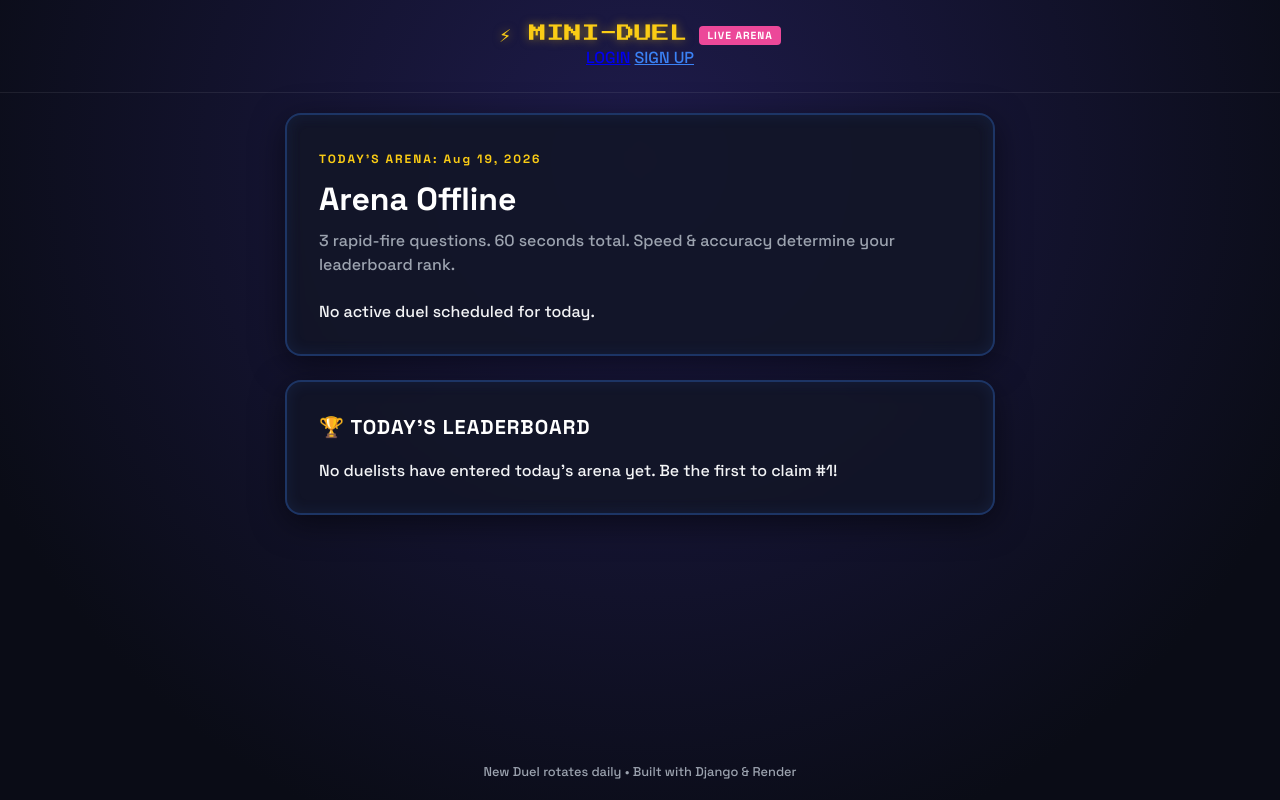
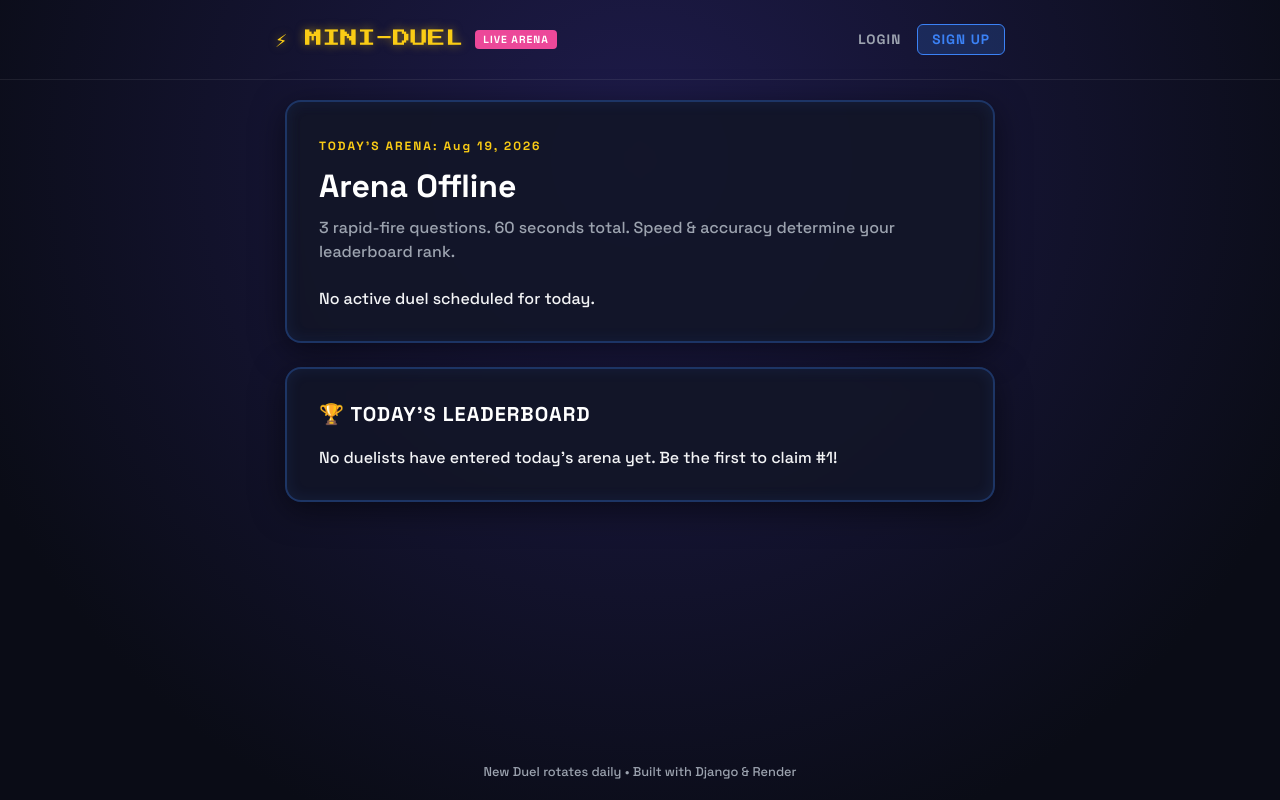
Before and after one commit to bharath2410/daily-mini-duel, a Django app: page / in a window 1280 px wide. Run offline with Django 5.2, Linux system fonts and the light colour scheme; data that the repository does not hold is empty.

Commit message:
Fix header layout and auth navigation styling

```diff
--- a/static/css/arcade.css
+++ b/static/css/arcade.css
@@ -299,3 +299,66 @@ body {
     font-size: 0.8rem;
     color: var(--text-muted);
 }
+
+/* --- Header & Auth Navigation --- */
+.header-content {
+    max-width: 750px;
+    margin: 0 auto;
+    display: flex;
+    justify-content: space-between;
+    align-items: center;
+    padding: 0 10px;
+}
+
+.auth-nav {
+    display: flex;
+    align-items: center;
+    gap: 16px;
+}
+
+.nav-link {
+    color: var(--text-muted);
+    text-decoration: none;
+    font-size: 0.85rem;
+    font-weight: 700;
+    letter-spacing: 1px;
+    transition: color 0.2s ease;
+}
+
+.nav-link:hover {
+    color: #fff;
+}
+
+.nav-link.highlight {
+    background: rgba(59, 130, 246, 0.2);
+    color: var(--border-neon);
+    padding: 6px 14px;
+    border-radius: 6px;
+    border: 1px solid var(--border-neon);
+}
+
+.nav-link.highlight:hover {
+    background: var(--border-neon);
+    color: #fff;
+}
+
+.user-handle {
+    font-size: 0.85rem;
+    color: var(--neon-green);
+    font-weight: 700;
+}
+
+.played-banner {
+    background: rgba(16, 185, 129, 0.1);
+    border: 1px solid var(--neon-green);
+    border-radius: 8px;
+    padding: 16px;
+    text-align: center;
+    margin-top: 16px;
+}
+
+.played-banner .subtext {
+    font-size: 0.85rem;
+    color: var(--text-muted);
+    margin-top: 4px;
+}
```
